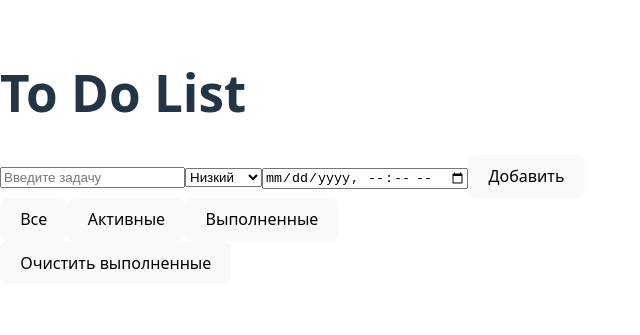
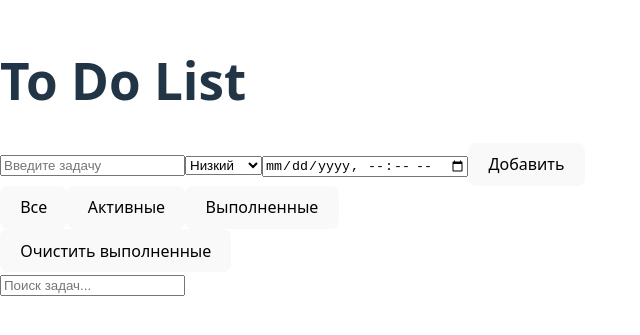
Before and after one commit to glovas96/to-do-list, a React (Vite) app: page / in a window 1280 px wide. Shown: the part 235-570 px from the top of the page, without its empty margins (0-640 px from the left). Built offline with nearby package versions, Linux system fonts and the light colour scheme.

Commit message:
Add task search functionality

```diff
--- a/src/App.jsx
+++ b/src/App.jsx
@@ -14,6 +14,8 @@ function App() {
   const [priorityInput, setPriorityInput] = useState("низкий");
   // deadline input state
   const [deadlineInput, setDeadlineInput] = useState("");
+  // search input state
+  const [searchQuery, setSearchQuery] = useState("");
 
   // add task
   const addTask = () => {
@@ -68,11 +70,24 @@ function App() {
     setTasks(tasks.filter((task) => !task.completed));
   };
 
-  // filter tasks by status
+  // filter by status + search query
   const filteredTasks = tasks.filter((task) => {
-    if (filter === "active") return !task.completed;
-    if (filter === "completed") return task.completed;
-    return true;
+
+    // check status
+    const matchesFilter =
+      filter === "active"
+        ? !task.completed
+        : filter === "completed"
+          ? task.completed
+          : true;
+
+    // check search
+    const matchesSearch = task.text
+      .toLowerCase()
+      .includes(searchQuery.toLowerCase());
+
+    // both must match
+    return matchesFilter && matchesSearch;
   });
 
   // function to check if deadline is expired
@@ -120,6 +135,16 @@ function App() {
       {/* button to clear completed tasks */}
       <div>
         <button onClick={clearCompleted}>Очистить выполненные</button>
+      </div>
+
+      {/* search input */}
+      <div>
+        <input
+          type="text"
+          placeholder="Поиск задач..."
+          value={searchQuery}
+          onChange={(e) => setSearchQuery(e.target.value)}
+        />
       </div>
 
       {/* tasks list */}
@@ -176,8 +201,8 @@ function App() {
                   {/* show task */}
                   {task.text} ({task.priority})
 
-                   {/* show deadline if exists */}
-                   {task.deadline && (
+                  {/* show deadline if exists */}
+                  {task.deadline && (
                     <> — deadline: {new Date(task.deadline).toLocaleString()}</>
                   )}
                 </span>
```
